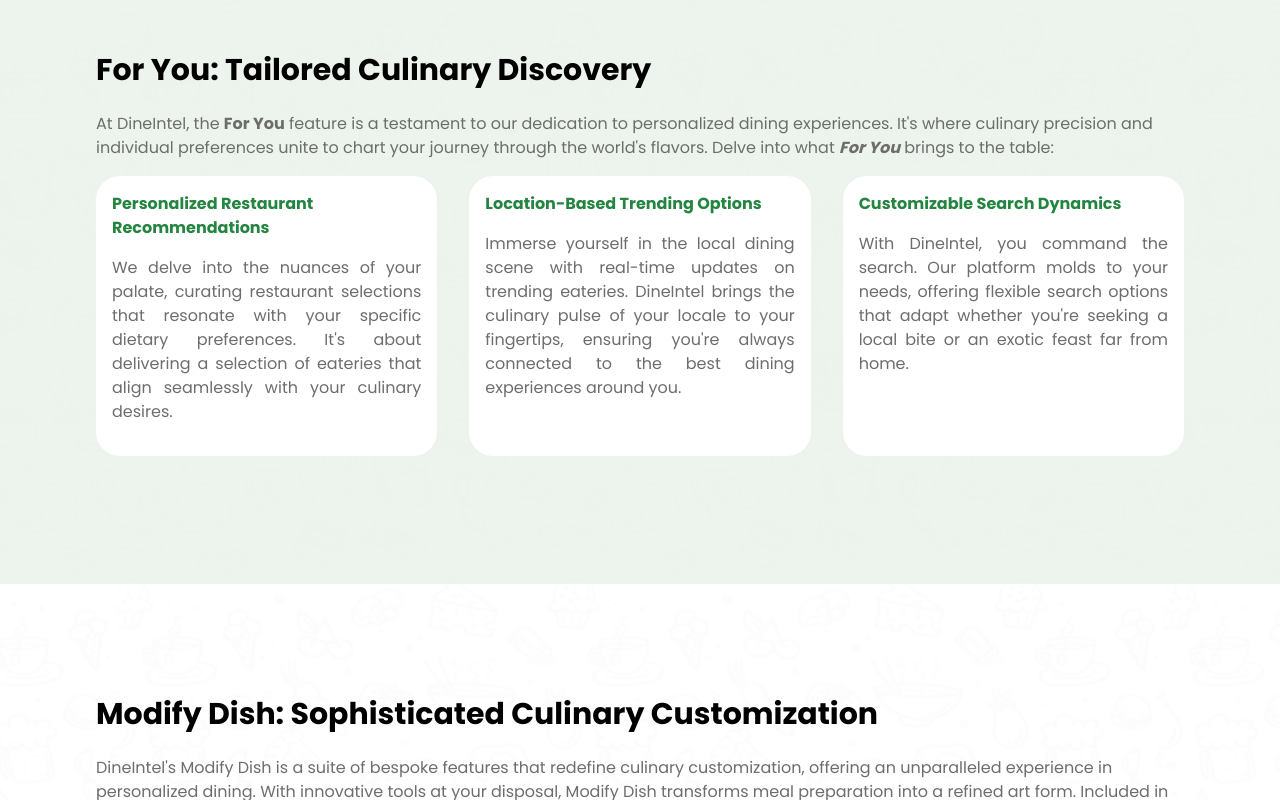
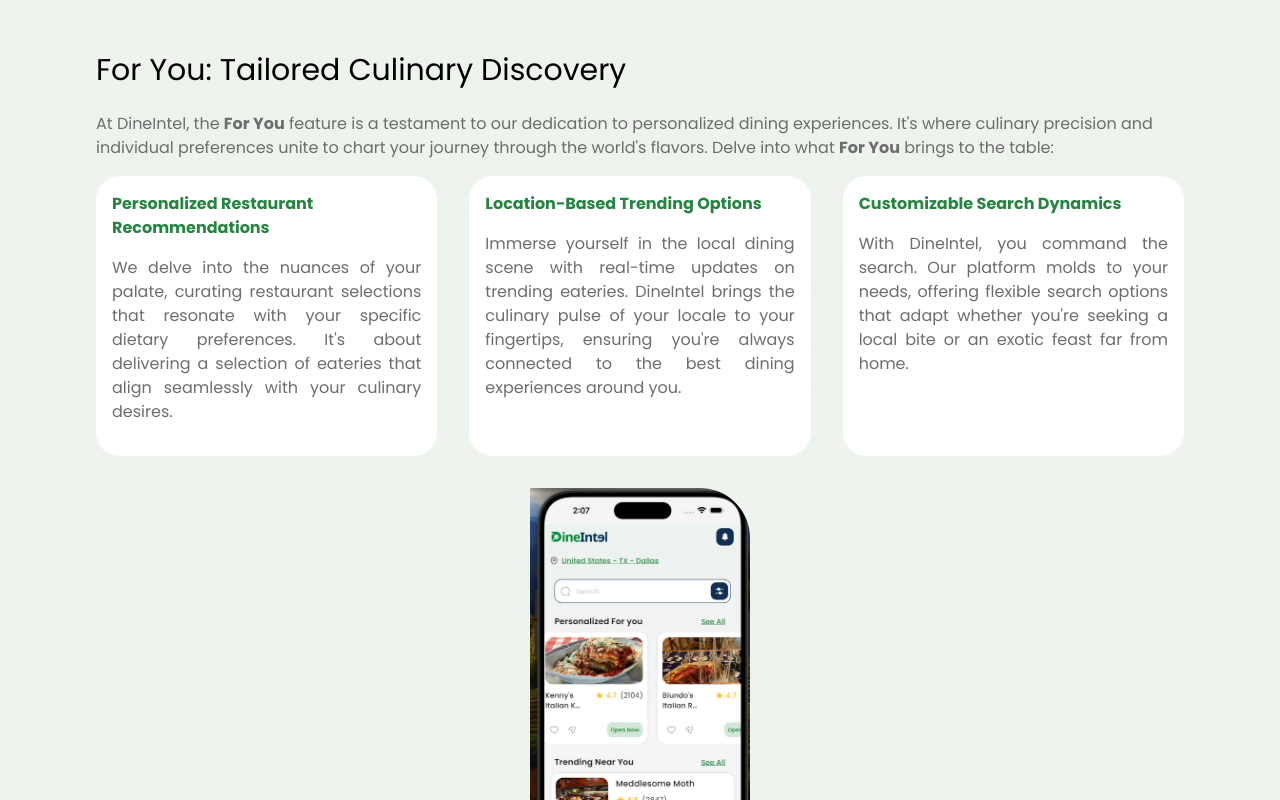
Before and after one commit to shaperhub/testdine, a Next.js app: page /features in a window 1280 px wide. Shown: the part 500-1300 px from the top of the page. Built offline with nearby package versions, Linux system fonts and the light colour scheme; no server answers.

Commit message:
update features

```diff
--- a/src/app/features/page.jsx
+++ b/src/app/features/page.jsx
@@ -1,7 +1,10 @@
 import Image from "next/image";
-import Foryou from "../../../public/AppForYouPage.png"
-import Modify from "../../../public/AppNutritionalInsight.png"
-import Dine from "../../../public/AppGroupPage.png"
+import Foryou from "../../../public/forYouLightMode.png"
+import ForyouDark from "../../../public/forYouDark.png"
+import Modify from "../../../public/mm2.png"
+import ModifyDark from "../../../public/sc3.png"
+import Dine from "../../../public/groups.png"
+import DineDark from "../../../public/groupsdark.png"
 
 const Features = () => {
   return (
@@ -17,10 +20,10 @@ const Features = () => {
       {/* For You */}
       <div className='px-8 md:px-24 py-24 bg-dlightgreen/90 dark:bg-dblack/90' id="foryou">
         <div className='my-4'>
-          <h2 className='font-bold text-3xl mb-6 text-black dark:text-white'>For You: Tailored Culinary Discovery</h2>
+          <h2 className='font-heading text-3xl mb-6 text-black dark:text-white'>For You: Tailored Culinary Discovery</h2>
           <p className='mb-4'>
             At DineIntel, the <span className='font-bold'>For You</span> feature is a testament to our dedication to personalized dining experiences.
-            It's where culinary precision and individual preferences unite to chart your journey through the world's flavors. Delve into what <span className='font-bold italic'>For You</span> brings to the table:
+            It's where culinary precision and individual preferences unite to chart your journey through the world's flavors. Delve into what <span className='font-bold'>For You</span> brings to the table:
           </p>
           <div className="grid grid-cols-1 md:grid-cols-2 lg:grid-cols-3 gap-8 mb-4">
             <div className="mb-4 p-4 rounded-[24px] bg-white dark:bg-black">
@@ -46,15 +49,16 @@ const Features = () => {
             </div>
           </div>
         </div>
-        {/* <div className='mb-4'>
-          <Image className="rounded-tr-[50px] rounded-bl-[50px]" src={Foryou} width={400} height={220} alt="For You Image" />
-        </div> */}
+        <div className='my-4 flex justify-center'>
+          <Image className="dark:hidden rounded-tr-[50px] rounded-bl-[50px]" src={Foryou} width={220} height={400} alt="For You Image" />
+          <Image className="hidden dark:flex rounded-tr-[50px] rounded-bl-[50px]" src={ForyouDark} width={220} height={400} alt="For You Image Darkmode" />
+        </div>
       </div>
 
       {/* Modify Dish */}
       <div className='px-8 md:px-24 py-24 bg-white/80 dark:bg-black/90' id="modifydish">
         <div className='my-4'>
-          <h2 className='font-bold text-3xl mb-6 text-black dark:text-white'>Modify Dish: Sophisticated Culinary Customization</h2>
+          <h2 className='font-heading text-3xl mb-6 text-black dark:text-white'>Modify Dish: Sophisticated Culinary Customization</h2>
           <p className='mb-4'>
             DineIntel&apos;s Modify Dish is a suite of bespoke features that redefine culinary customization, offering an unparalleled experience in personalized dining.
             With innovative tools at your disposal, Modify Dish transforms meal preparation into a refined art form. Included in this suite are:
@@ -100,15 +104,16 @@ const Features = () => {
             DineIntel encapsulates the essence of modern dining—where technology, health, and taste converge to create an exclusive experience for the discerning diner.
           </p>
         </div>
-        {/* <div className='mb-4'>
-          <Image className="rounded-tr-[50px] rounded-bl-[50px]" src={Modify} width={400} height={220} alt="Modify Dish Image" />
-        </div> */}
+        <div className='my-4 flex justify-center'>
+          <Image className="dark:hidden rounded-tr-[50px] rounded-bl-[50px]" src={Modify} width={220} height={400} alt="Modify Dish Image" />
+          <Image className="hidden dark:flex rounded-tr-[50px] rounded-bl-[50px]" src={ModifyDark} width={220} height={400} alt="Modify Dish Image Darkmode" />
+        </div>
       </div>
 
       {/* Dine Group */}
       <div className='px-8 md:px-24 py-24 bg-dlightgreen/90 dark:bg-dblack/90' id="dinegroup">
         <div className='my-4'>
-          <h2 className='font-bold text-3xl mb-6 text-black dark:text-white'>Dine Group: Your Culinary Community Platform</h2>
+          <h2 className='font-heading text-3xl mb-6 text-black dark:text-white'>Dine Group: Your Culinary Community Platform</h2>
           <p className='mb-4'>
             At the heart of DineIntel lies the Dine Group, a dedicated platform celebrating culinary diversity. Here, members exchange rich dining narratives, share gastronomic insights, and spotlight their preferred eateries and dishes.
             It&apos;s where the pleasures of the table are celebrated, exchanged, and amplified within a community of shared culinary passion.
@@ -148,9 +153,10 @@ const Features = () => {
             Dine Group is where culinary culture thrives, connecting gourmets and gourmands in a shared quest for exceptional dining experiences.
           </p>
         </div>
-        {/* <div className='mb-4'>
-          <Image className="rounded-tr-[50px] rounded-bl-[50px]" src={Dine} width={400} height={220} alt="Dine Group Image" />
-        </div> */}
+        <div className='my-4 flex justify-center'>
+          <Image className="dark:hidden rounded-tr-[50px] rounded-bl-[50px]" src={Dine} width={220} height={400} alt="Dine Group Image" />
+          <Image className="hidden dark:flex rounded-tr-[50px] rounded-bl-[50px]" src={DineDark} width={220} height={400} alt="Dine Group Image Darkmode" />
+        </div>
       </div>
 
     </div>
--- a/src/app/user-profile/page.jsx
+++ b/src/app/user-profile/page.jsx
@@ -1,7 +1,7 @@
 'use client'
 import {useState, useEffect} from 'react'
 import {auth, db, storage} from '@/app/firebase/config'
-import {doc, updateDoc, deleteDoc, getDoc, getDocs, collection, onSnapshot, query, where, arrayRemove, arrayUnion} from "firebase/firestore"
+import {doc, updateDoc, deleteDoc, getDoc, getDocs, collection, onSnapshot, query, where, serverTimestamp, arrayRemove, arrayUnion} from "firebase/firestore"
 import {ref, getDownloadURL, uploadBytesResumable } from "firebase/storage"
 import { redirect, useRouter } from 'next/navigation';
 import Link from 'next/link';
@@ -141,19 +141,13 @@ const UserProfile = () => {
     setUsername('')
     setUsersubscription('')
 
-    // Delete User Data from Firestore
-    await deleteDoc(doc(db, "users", user.uid)).then(() => {
-      // Delete User from Firebase Authentication
-      user.delete()
-      // Delete Customer Data from Firestore
-      deleteDoc(doc(db, "customers", user.uid)).then(() => {
-      // Route to Homepage
-      router.push('/')
+    const deleteupdate = doc(db, "users", user.uid);
+    await updateDoc(deleteupdate, {
+      accountDeleted: true,
+      accountDeletedAt: serverTimestamp()
+    }).then(() => {
+      auth.signOut()
     })
-      // Sign Out
-      auth.signOut()
-    });
-
   }
 
   // const imageLoader = ({ src, width, quality }) => {
```
